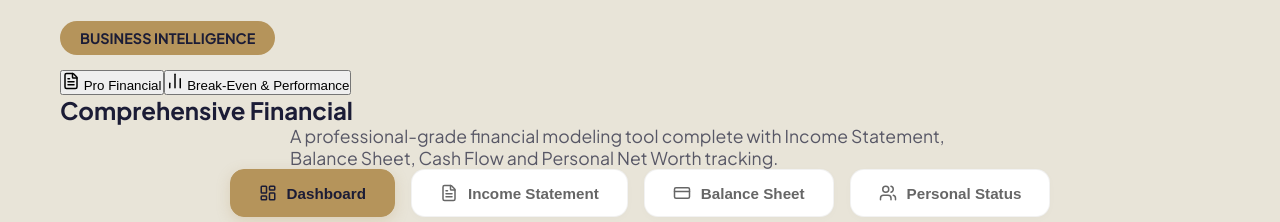
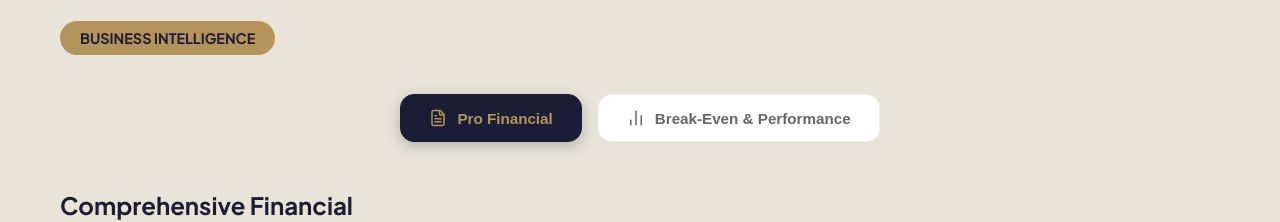
Before and after one commit to dphung88/real-estate-marketplace, a Next.js app: page /tools/break-even in a window 1280 px wide. Shown: the part 339-561 px from the top of the page. Built offline with nearby package versions, Linux system fonts and the light colour scheme.

Commit message:
style: Match primary tab styling with sub-tabs and add active states

```diff
--- a/app/tools/break-even/page.js
+++ b/app/tools/break-even/page.js
@@ -43,24 +43,36 @@ export default function BreakEvenPage() {
               <span className="badge badge-used" style={{ padding: '8px 20px', fontSize: '0.9rem', marginBottom: '15px', display: 'inline-block' }}>Business Intelligence</span>
 
               {/* Tab Navigation */}
-              <div className="flex justify-center gap-4 mt-6 mb-12">
+              <div style={{ display: 'flex', flexWrap: 'wrap', justifyContent: 'center', gap: '16px', marginTop: '24px', marginBottom: '48px' }}>
                 <button
                   onClick={() => setActiveTab('pro')}
-                  className={`flex items-center gap-2 px-8 py-3.5 rounded-[14px] font-bold transition-all duration-300 ${
-                    activeTab === 'pro'
-                      ? 'bg-[#1B1C36] text-[var(--color-accent)] shadow-xl'
-                      : 'bg-transparent text-[var(--color-dark)] opacity-70 hover:bg-white hover:opacity-100 border border-[var(--color-dark)]/10'
-                  }`}
+                  style={{
+                    display: 'flex', alignItems: 'center', gap: '10px',
+                    padding: '14px 28px', borderRadius: '14px',
+                    fontSize: '0.95rem', fontWeight: '700', cursor: 'pointer',
+                    transition: 'all 0.3s ease',
+                    background: activeTab === 'pro' ? '#1B1C36' : '#FFFFFF',
+                    color: activeTab === 'pro' ? '#B5945B' : '#666666',
+                    border: activeTab === 'pro' ? '1.5px solid #1B1C36' : '1.5px solid rgba(0,0,0,0.05)',
+                    boxShadow: activeTab === 'pro' ? '0 4px 14px rgba(27, 28, 54, 0.25)' : '0 2px 8px rgba(0,0,0,0.02)',
+                    whiteSpace: 'nowrap'
+                  }}
                 >
                   <FileText size={18} /> Pro Financial
                 </button>
                 <button
                   onClick={() => setActiveTab('breakeven')}
-                  className={`flex items-center gap-2 px-8 py-3.5 rounded-[14px] font-bold transition-all duration-300 ${
-                    activeTab === 'breakeven'
-                      ? 'bg-[#1B1C36] text-[var(--color-accent)] shadow-xl'
-                      : 'bg-transparent text-[var(--color-dark)] opacity-70 hover:bg-white hover:opacity-100 border border-[var(--color-dark)]/10'
-                  }`}
+                  style={{
+                    display: 'flex', alignItems: 'center', gap: '10px',
+                    padding: '14px 28px', borderRadius: '14px',
+                    fontSize: '0.95rem', fontWeight: '700', cursor: 'pointer',
+                    transition: 'all 0.3s ease',
+                    background: activeTab === 'breakeven' ? '#1B1C36' : '#FFFFFF',
+                    color: activeTab === 'breakeven' ? '#B5945B' : '#666666',
+                    border: activeTab === 'breakeven' ? '1.5px solid #1B1C36' : '1.5px solid rgba(0,0,0,0.05)',
+                    boxShadow: activeTab === 'breakeven' ? '0 4px 14px rgba(27, 28, 54, 0.25)' : '0 2px 8px rgba(0,0,0,0.02)',
+                    whiteSpace: 'nowrap'
+                  }}
                 >
                   <BarChart2 size={18} /> Break-Even & Performance
                 </button>
```
